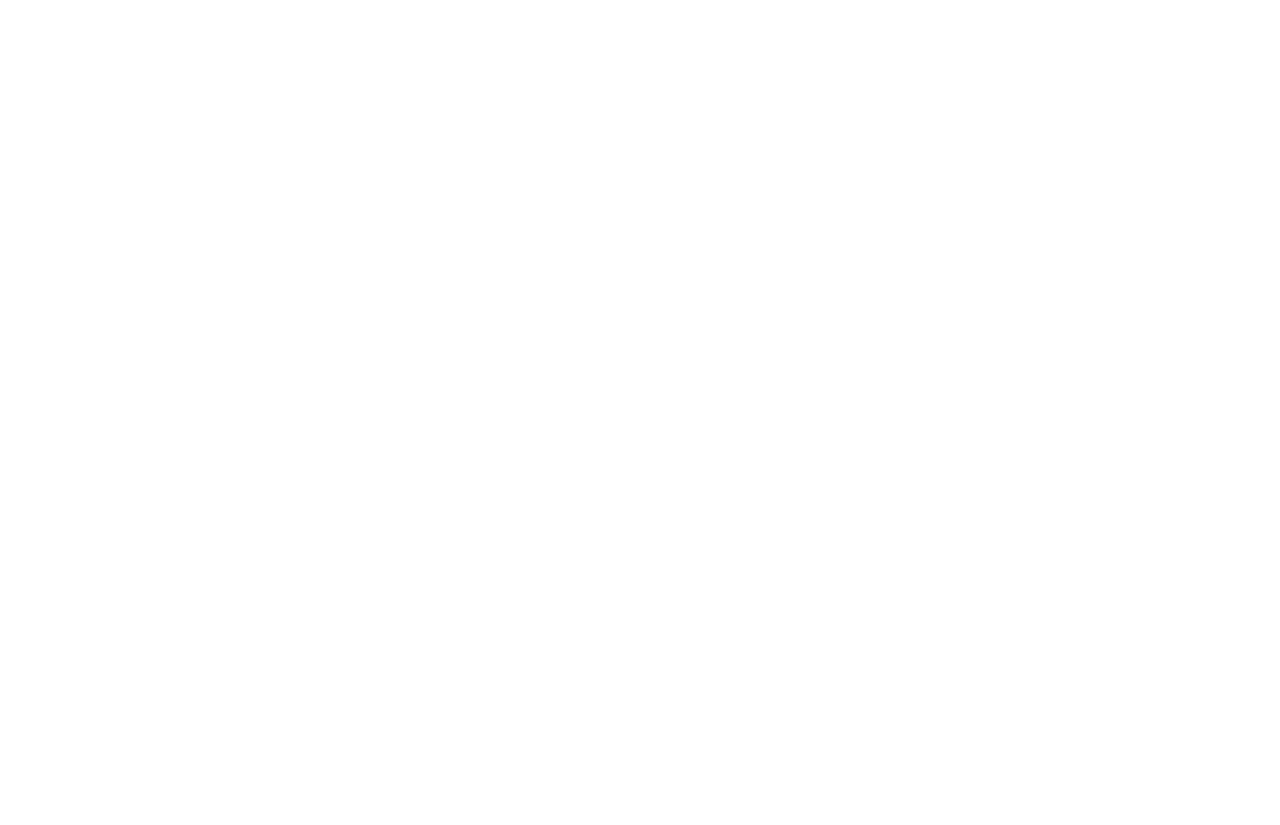
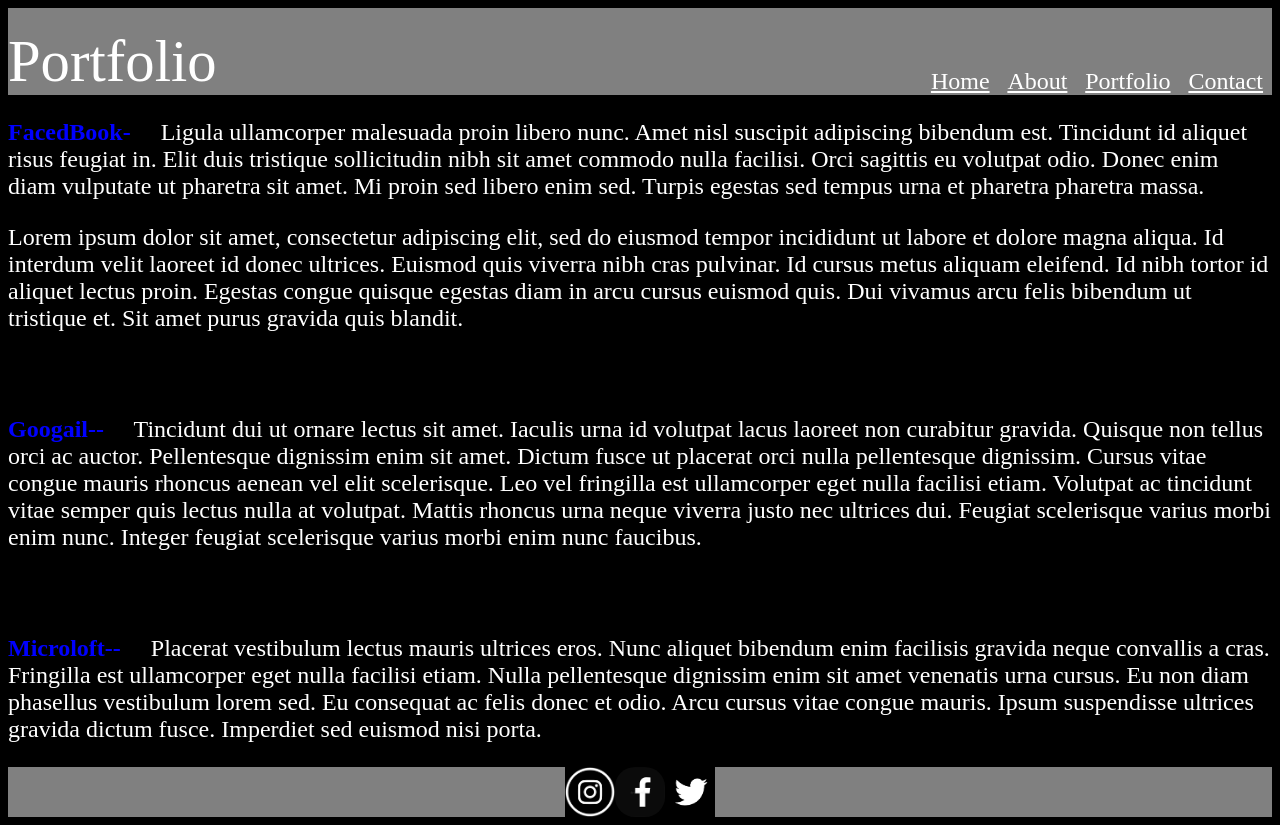
Before and after one commit to trippolito/Personal-Website-Pt2, a plain HTML site: page portfolio.html in a window 1280 px wide. Before the commit the page ends 800 px from the top, so only its background shows below. Drawn offline with Linux system fonts and the light colour scheme.

Commit message:
styled home page, created footer with links to socials

```diff
--- a/contact.html
+++ b/contact.html
@@ -0,0 +1,32 @@
+<html>
+
+<head>
+  <title>Contact</title>
+  <link rel="stylesheet" href="style.css">
+</head>
+
+<body>
+  <header>
+    <p class="navName">Contact</p>
+    <nav>
+      <a href="./index.html">Home</a>
+      <a href="./about.html">About</a>
+      <a href="./portfolio.html">Portfolio</a>
+      <a href="contact.html">Contact</a>
+    </nav>
+  </header>
+  <footer>
+    <a href="https://www.instagram.com/tripboogie/">
+      <img src="./pics/blackInsta.png" alt="my Instagram link" height="50px" width="50px" style="border-radius: 20px;">
+    </a>
+    <a href="https://www.facebook.com/travynn.ippolito.7">
+      <img src="./pics/blackWhiteFb.png" alt="my facebook link" height="50px" width="50px" style="border-radius: 20px;">
+    </a>
+    <a href="https://twitter.com/TripBoogie">
+      <img src="./pics/blackWhiteTwitter.png" alt="my Twitter link" height="50px" width="50px"
+        style="border-radius: 20px;">
+    </a>
+  </footer>
+</body>
+
+</html>
--- a/portfolio.html
+++ b/portfolio.html
@@ -0,0 +1,70 @@
+<html>
+
+<head>
+  <title>Portfolio</title>
+  <link rel="stylesheet" href="style.css">
+</head>
+
+<body>
+  <header>
+    <p class="navName">Portfolio</p>
+    <nav>
+      <a href="./index.html">Home</a>
+      <a href="./about.html">About</a>
+      <a href="./portfolio.html">Portfolio</a>
+      <a href="contact.html">Contact</a>
+    </nav>
+  </header>
+  <section>
+    <p style="font-size: 18pt;"><b style="color:blue">FacedBook-</b> &nbsp &nbsp Ligula ullamcorper malesuada proin
+      libero
+      nunc. Amet
+      nisl
+      suscipit adipiscing bibendum est. Tincidunt id aliquet risus feugiat in. Elit duis tristique sollicitudin nibh
+      sit
+      amet commodo nulla facilisi. Orci sagittis eu volutpat odio. Donec enim diam vulputate ut pharetra sit amet. Mi
+      proin sed libero enim sed. Turpis egestas sed tempus urna et pharetra pharetra massa.</p>
+    <p style="font-size: 18pt;">Lorem ipsum dolor sit amet, consectetur adipiscing elit, sed do eiusmod tempor
+      incididunt ut labore et dolore
+      magna aliqua. Id interdum velit laoreet id donec ultrices. Euismod quis viverra nibh cras pulvinar. Id cursus
+      metus aliquam eleifend. Id nibh tortor id aliquet lectus proin. Egestas congue quisque egestas diam in arcu
+      cursus
+      euismod quis. Dui vivamus arcu felis bibendum ut tristique et. Sit amet purus gravida quis blandit.</p>
+  </section>
+  <br>
+  <br>
+  <section>
+    <p style="font-size: 18pt;"><b style="color:blue">Googail--</b> &nbsp &nbsp Tincidunt dui ut ornare lectus sit
+      amet. Iaculis urna id
+      volutpat lacus laoreet non curabitur gravida. Quisque non tellus orci ac auctor. Pellentesque dignissim enim sit
+      amet. Dictum fusce ut placerat orci nulla pellentesque dignissim. Cursus vitae congue mauris rhoncus aenean vel
+      elit scelerisque. Leo vel fringilla est ullamcorper eget nulla facilisi etiam. Volutpat ac tincidunt vitae
+      semper
+      quis lectus nulla at volutpat. Mattis rhoncus urna neque viverra justo nec ultrices dui. Feugiat scelerisque
+      varius morbi enim nunc. Integer feugiat scelerisque varius morbi enim nunc faucibus. </p>
+  </section>
+  <br>
+  <br>
+  <section>
+    <p style="font-size: 18pt;"><b style="color:blue">Microloft--</b> &nbsp &nbsp Placerat vestibulum lectus mauris
+      ultrices eros. Nunc
+      aliquet bibendum enim facilisis gravida neque convallis a cras. Fringilla est ullamcorper eget nulla facilisi
+      etiam. Nulla pellentesque dignissim enim sit amet venenatis urna cursus. Eu non diam phasellus vestibulum lorem
+      sed. Eu consequat ac felis donec et odio. Arcu cursus vitae congue mauris. Ipsum suspendisse ultrices gravida
+      dictum fusce. Imperdiet sed euismod nisi porta.</p>
+  </section>
+  <footer>
+    <a href="https://www.instagram.com/tripboogie/">
+      <img src="./pics/blackInsta.png" alt="my Instagram link" height="50px" width="50px" style="border-radius: 20px;">
+    </a>
+    <a href="https://www.facebook.com/travynn.ippolito.7">
+      <img src="./pics/blackWhiteFb.png" alt="my facebook link" height="50px" width="50px" style="border-radius: 20px;">
+    </a>
+    <a href="https://twitter.com/TripBoogie">
+      <img src="./pics/blackWhiteTwitter.png" alt="my Twitter link" height="50px" width="50px"
+        style="border-radius: 20px;">
+    </a>
+  </footer>
+</body>
+
+</html>
--- a/style.css
+++ b/style.css
@@ -0,0 +1,65 @@
+* {
+  background-color: black;
+  color: white;
+  font-family: serif;
+}
+
+header {
+  display: flex;
+  justify-content: space-between;
+  background-color: grey;
+  width: 100%;
+}
+
+nav {
+  display: flex;
+  align-items: flex-end;
+  background-color: grey;
+  width: 350px;
+  justify-content: space-around;
+  font-size: 18pt;
+}
+
+nav>a {
+  background-color: grey;
+  /* font-size: 16pt; */
+}
+
+.navName {
+  background-color: grey;
+  font-size: 44pt;
+  margin-bottom: 0%;
+  margin-top: 20px;
+}
+
+#content {
+  display: flex;
+  flex-direction: column;
+  align-items: center;
+  background-color: grey;
+  border-radius: 30px;
+  margin-left: 10%;
+  margin-right: 10%;
+  margin-top: 20px;
+  padding-left: 50px;
+  padding-right: 50px;
+}
+
+#socials {
+  display: flex;
+  width: 250px;
+  justify-content: space-between;
+  background-color: grey;
+}
+
+#socials>a {
+  border-color: grey;
+  border-radius: 50%;
+}
+
+footer {
+  display: flex;
+  background-color: grey;
+  justify-content: center;
+  margin-top: 20px;
+}
```
Also changed, not shown: about.html (+1 -1 lines), index.html (+16 -5 lines).
